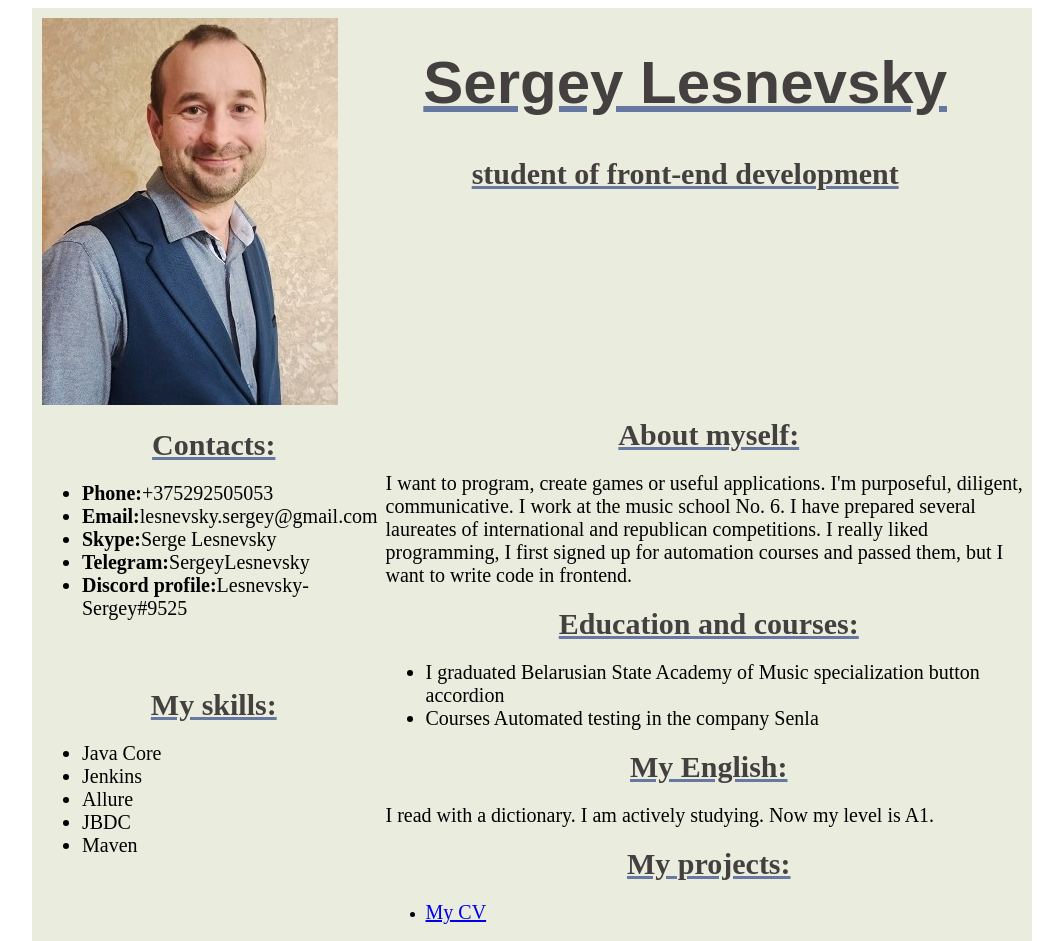
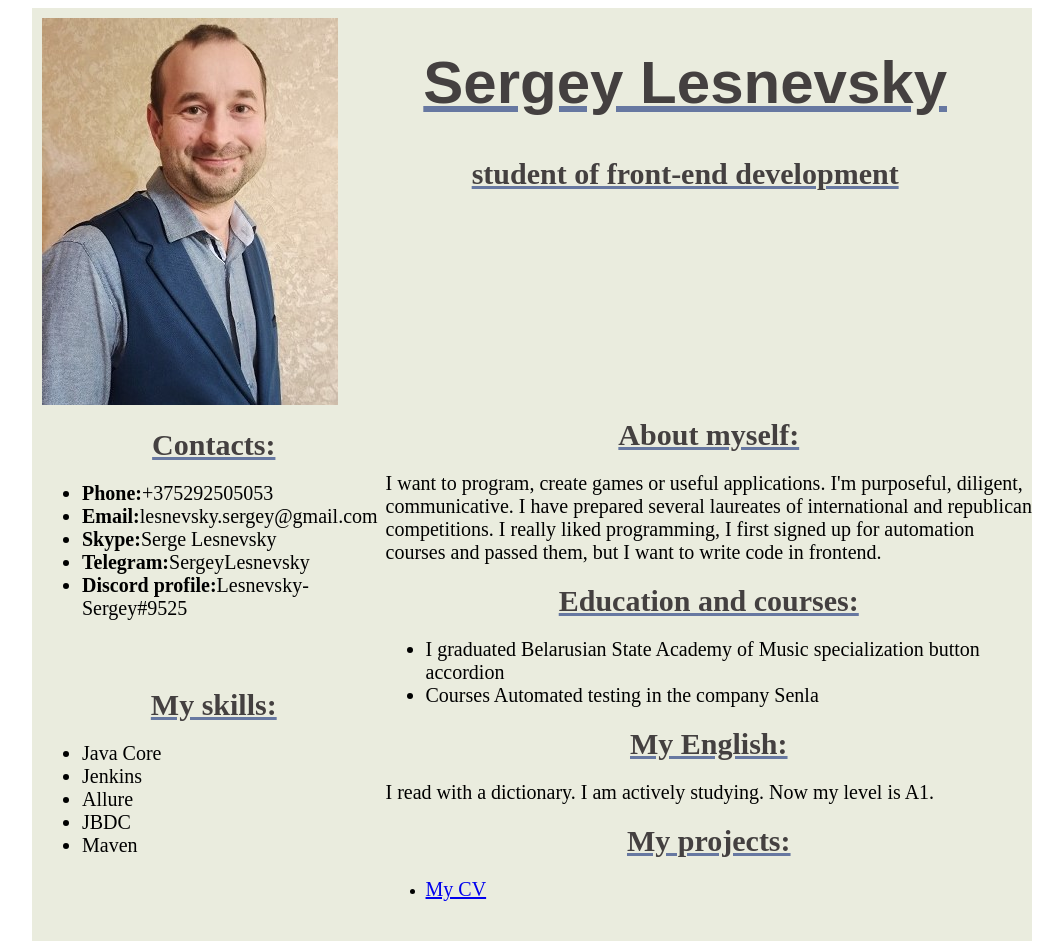
Before and after one commit to Sergey-Lesnevskiy/rsschool-cv, a plain HTML site: page index.html in a window 1280 px wide. Shown: the top 941 px of the page, without its empty margins (108-1171 px from the left). Drawn offline with Linux system fonts and the light colour scheme.

Commit message:
fix: create pull

```diff
--- a/index.html
+++ b/index.html
@@ -51,8 +51,7 @@
           <h2>About myself:</h2>
           <p class="text">
             I want to program, create games or useful applications. I'm
-            purposeful, diligent, communicative. I work at the music school
-            No. 6. I have prepared several laureates of international and
+            purposeful, diligent, communicative. I have prepared several laureates of international and
             republican competitions. I really liked programming, I first
             signed up for automation courses and passed them, but I want to
             write code in frontend.
```
